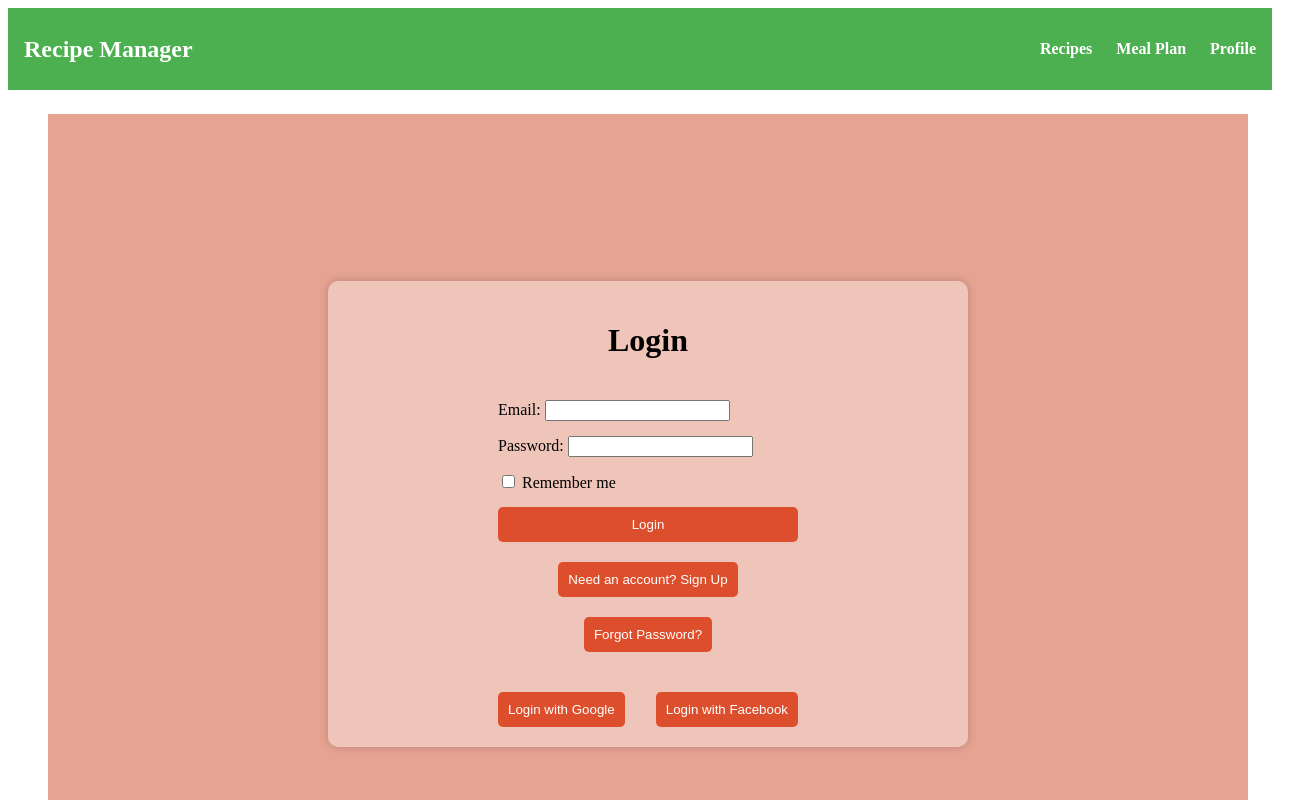
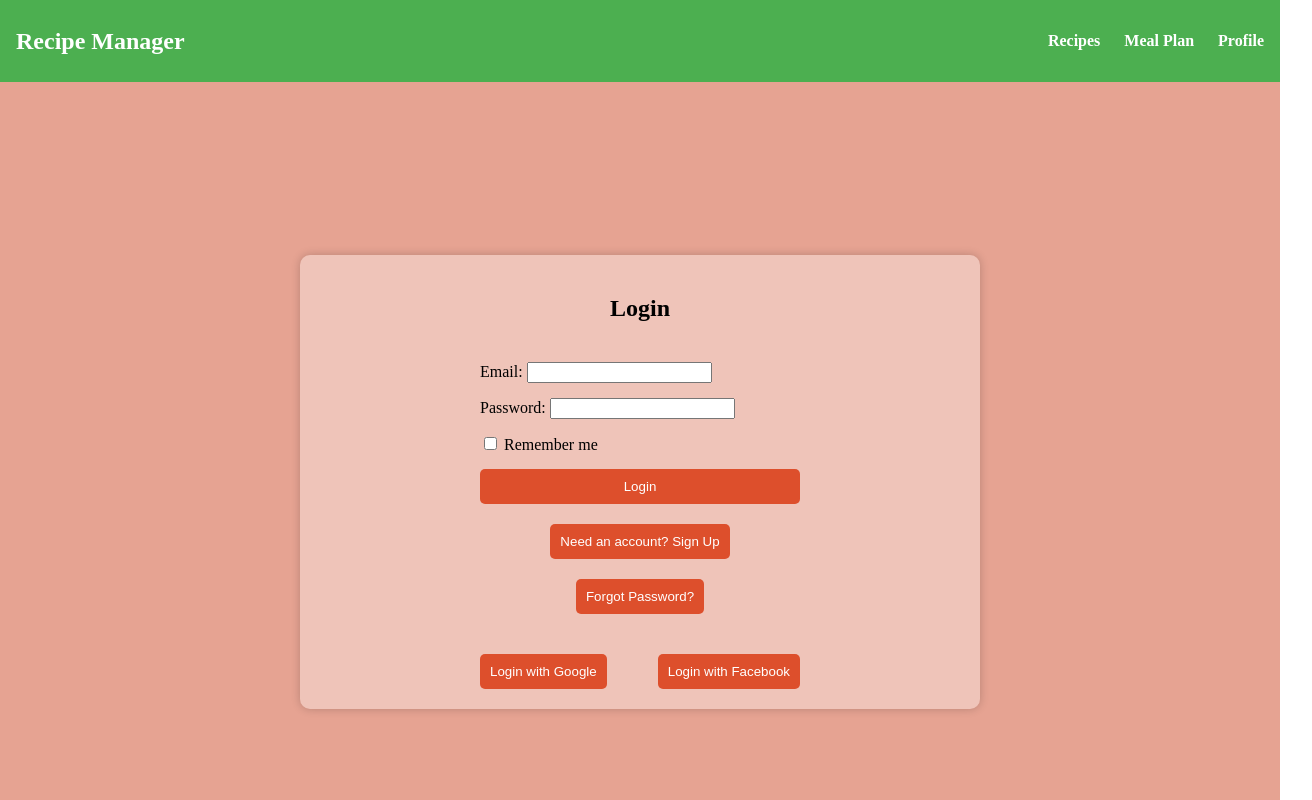
Before and after one commit to JezzyOweTwo/Project_Diet_App, a SvelteKit app: page /login in a window 1280 px wide. Shown: the top 800 px of the page, 1312 px wide, since content can reach past the window. Built offline with nearby package versions, Linux system fonts and the light colour scheme.

Commit message:
edited layout

```diff
--- a/package.json
+++ b/package.json
@@ -24,6 +24,7 @@
   "dependencies": {
     "bcryptjs": "^2.4.3",
     "dotenv": "^16.4.5",
+    "jsonwebtoken": "^9.0.2",
     "mongoose": "^8.5.1"
   }
 }
--- a/src/routes/(website)/login/+page.svelte
+++ b/src/routes/(website)/login/+page.svelte
@@ -69,8 +69,10 @@
       // Any initialization code can go here
     });
   </script>
-  <body>
+
     <main>
+
+        <section class="container">
             <h1>{isLogin ? 'Login' : 'Sign Up'}</h1>
 
             <form on:submit|preventDefault={handleSubmit}>
@@ -134,12 +136,13 @@
               <button on:click={() => handleSocialLogin('google')}>Login with Google</button>
               <button on:click={() => handleSocialLogin('facebook')}>Login with Facebook</button>
             </div>
+        </section>
       </main>
-  </body>
+
 
 
   <style>
-    body {
+    main {
         background-color: rgb(230, 163, 146);
         width: 100%;
         height: 100vh;
@@ -148,7 +151,7 @@
         align-items: center
     }
 
-    main {
+    .container {
       background-color: rgba(255, 255, 255, 0.356);
       width: 50%;
       padding: 20px;
--- a/src/routes/+layout.svelte
+++ b/src/routes/+layout.svelte
@@ -4,18 +4,22 @@
   </script>
 
   <style>
+    :global(body) {
+      margin: 0;
+      padding: 0;
+    }
+
     .container {
-      max-width: 1200px;
-      margin: 0 auto;
-      padding: 1rem;
+      margin: 0;
+      padding: 0;
     }
 
     footer {
       background-color: #f8f8f8;
       text-align: center;
       padding: 1rem;
-      margin-top: 2rem;
       border-top: 1px solid #ddd;
+      width: 100%;
     }
   </style>
 
```
Also changed, not shown: 1 other file (tests, documents, lock files or other folders). Lines whose indentation alone changed are shown as unchanged.
